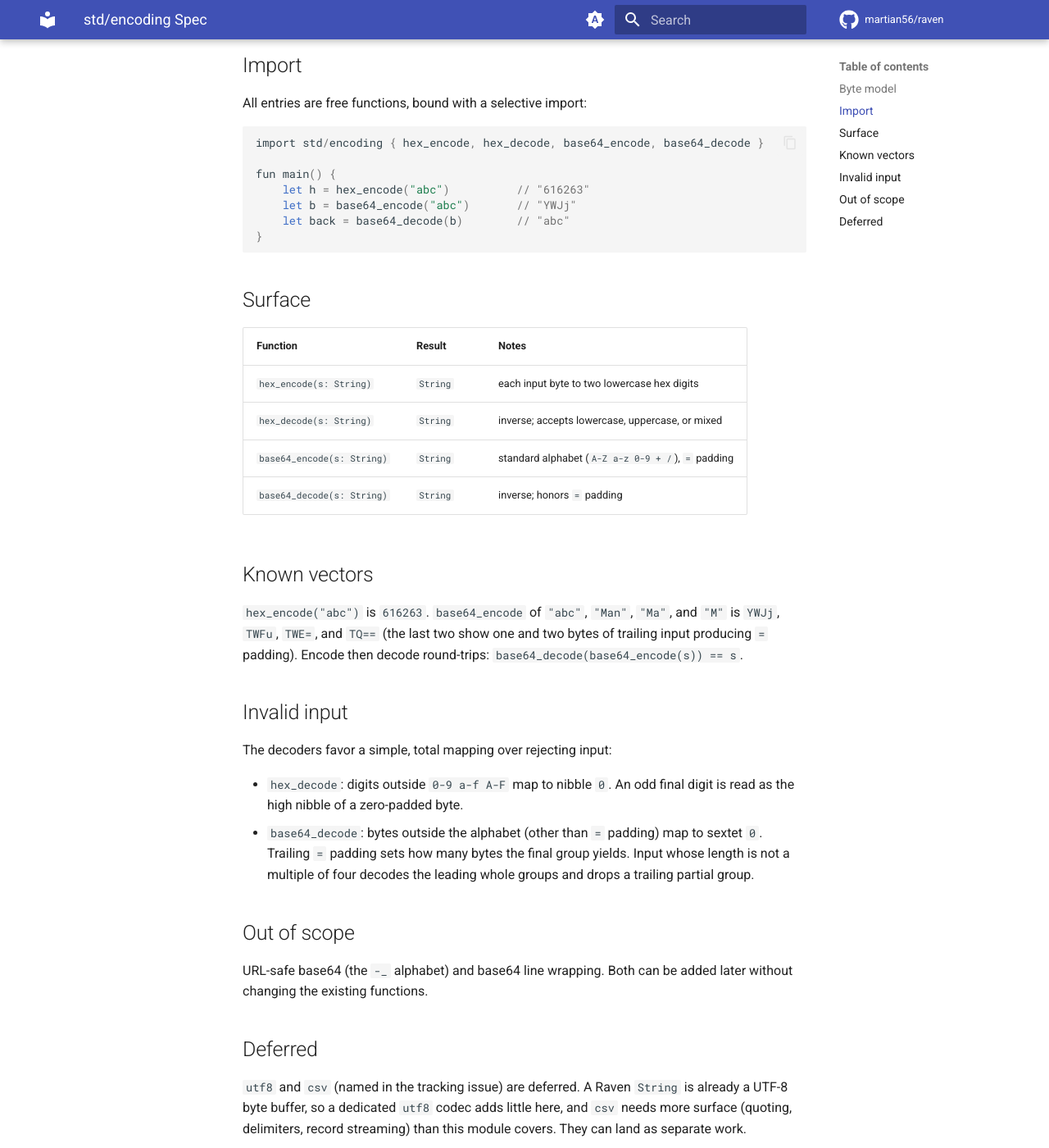
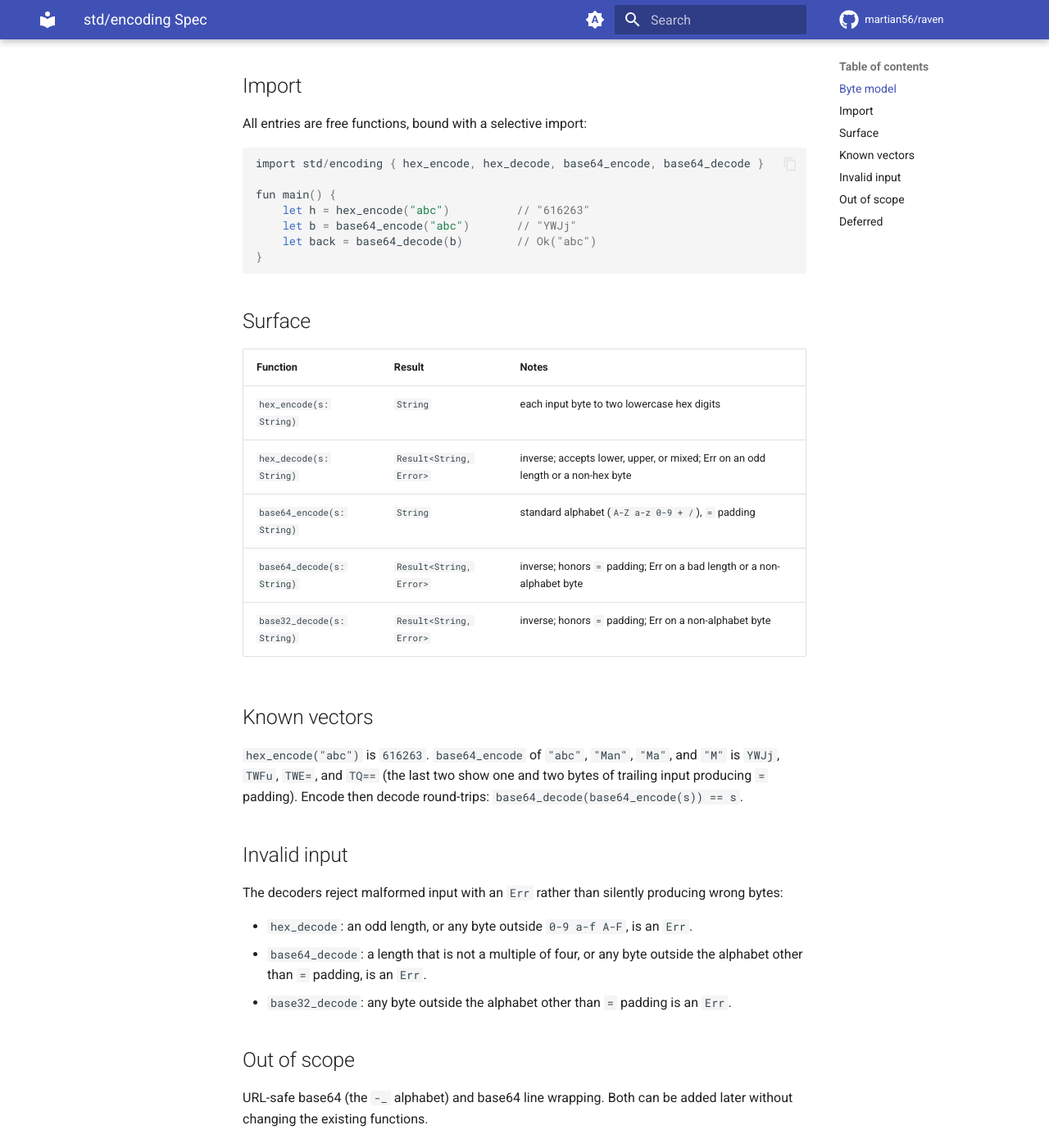
Before and after one commit to martian56/raven, an MkDocs documentation site: the page built from docs/v2/specs/std-encoding.md, in a window 1280 px wide and 1400 px high, scrolled down 425 px. Shown: the whole window at 82% size. Built offline with MkDocs 1.6.1 and Material for MkDocs 9.7.7, drawn with Linux system fonts in a browser that asks for light colours; comment, search, counter and statistics services are not loaded; some of the changed text lies outside the part shown.

Commit message:
fix(stdlib): encoding decoders report malformed input
hex_decode, base64_decode, and base32_decode returned a String and mapped a bad
byte to zero, dropped a partial tail, or skipped a stray byte, so malformed
input silently produced wrong output.

They now return Result<String, Error> and reject malformed input: an odd hex
length or non-hex byte, a base64 length not a multiple of four or a non-alphabet
byte, and a non-alphabet base32 byte (each other than `=` padding). The value
helpers report an invalid byte as -1, and url_decode treats a malformed `%XX` as
a literal `%`. Examples and the spec are updated. Bump to 2.18.34.

Closes #434

````diff
--- a/Cargo.toml
+++ b/Cargo.toml
@@ -2,7 +2,7 @@
 members = [".", "raven-runtime"]
 
 [workspace.package]
-version = "2.18.33"
+version = "2.18.34"
 edition = "2021"
 authors = ["martian56"]
 license = "MIT"
--- a/docs/v2/specs/std-encoding.md
+++ b/docs/v2/specs/std-encoding.md
@@ -8,7 +8,8 @@ encode a `String`'s raw bytes to text and decode the inverse.
 A Raven `String` is a byte buffer. These functions treat the input as raw
 bytes (`__str_byte_at` reads byte values 0..255), so they work on arbitrary
 binary data carried in a `String`, not only valid UTF-8 text. A decoder
-likewise returns the decoded bytes as a `String`.
+returns `Result<String, Error>`: the decoded bytes on success, or an `Error`
+tagged `"encoding"` when the input is malformed.
 
 ## Import
 
@@ -20,7 +21,7 @@ import std/encoding { hex_encode, hex_decode, base64_encode, base64_decode }
 fun main() {
     let h = hex_encode("abc")          // "616263"
     let b = base64_encode("abc")       // "YWJj"
-    let back = base64_decode(b)        // "abc"
+    let back = base64_decode(b)        // Ok("abc")
 }
 ```
 
@@ -29,9 +30,10 @@ fun main() {
 | Function | Result | Notes |
 |---|---|---|
 | `hex_encode(s: String)` | `String` | each input byte to two lowercase hex digits |
-| `hex_decode(s: String)` | `String` | inverse; accepts lowercase, uppercase, or mixed |
+| `hex_decode(s: String)` | `Result<String, Error>` | inverse; accepts lower, upper, or mixed; Err on an odd length or a non-hex byte |
 | `base64_encode(s: String)` | `String` | standard alphabet (`A-Z a-z 0-9 + /`), `=` padding |
-| `base64_decode(s: String)` | `String` | inverse; honors `=` padding |
+| `base64_decode(s: String)` | `Result<String, Error>` | inverse; honors `=` padding; Err on a bad length or a non-alphabet byte |
+| `base32_decode(s: String)` | `Result<String, Error>` | inverse; honors `=` padding; Err on a non-alphabet byte |
 
 ## Known vectors
 
@@ -42,14 +44,14 @@ decode round-trips: `base64_decode(base64_encode(s)) == s`.
 
 ## Invalid input
 
-The decoders favor a simple, total mapping over rejecting input:
+The decoders reject malformed input with an `Err` rather than silently
+producing wrong bytes:
 
-- `hex_decode`: digits outside `0-9 a-f A-F` map to nibble `0`. An odd final
-  digit is read as the high nibble of a zero-padded byte.
-- `base64_decode`: bytes outside the alphabet (other than `=` padding) map to
-  sextet `0`. Trailing `=` padding sets how many bytes the final group
-  yields. Input whose length is not a multiple of four decodes the leading
-  whole groups and drops a trailing partial group.
+- `hex_decode`: an odd length, or any byte outside `0-9 a-f A-F`, is an `Err`.
+- `base64_decode`: a length that is not a multiple of four, or any byte outside
+  the alphabet other than `=` padding, is an `Err`.
+- `base32_decode`: any byte outside the alphabet other than `=` padding is an
+  `Err`.
 
 ## Out of scope
 
````
Also changed, not shown: CHANGELOG.md (+6 -0 lines), 4 other files.
